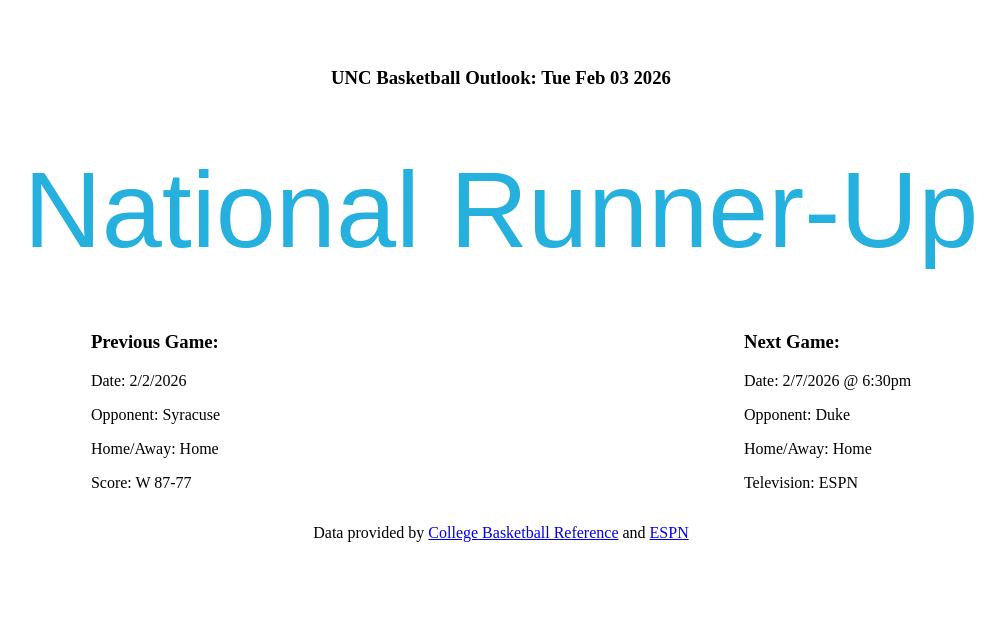
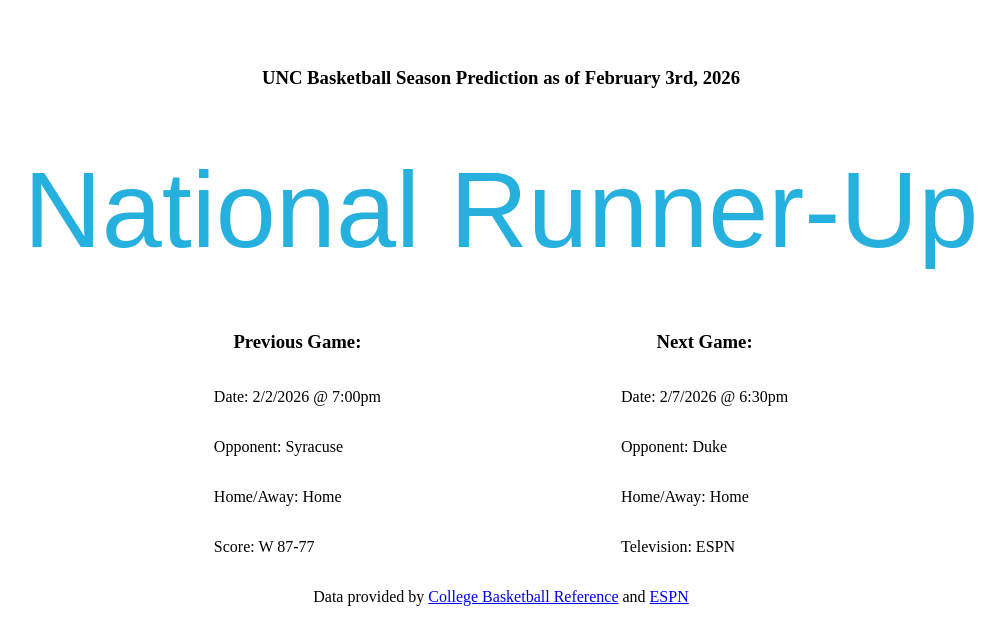
Before and after one commit to graysonjclark1/uncbasketballoutlook, a plain HTML site: page docs/index.html in a window 1280 px wide. Shown: the whole page, without its empty margins (139-1144 px from the left). Drawn offline with Linux system fonts and the light colour scheme.

Commit message:
Update UI

```diff
--- a/docs/index.html
+++ b/docs/index.html
@@ -9,7 +9,7 @@
 <body>
   <div id="spacer"></div>
   <div id="top">
-    <h3 id="title">UNC Basketball Outlook: </h3>
+    <h3 id="title">UNC Basketball Season Prediction as of </h3>
   </div>
   <div id="spacer"></div>
   <div id="container"></div>
@@ -17,14 +17,14 @@
   <div id="spacer"></div>
   <div id="bottom">
     <div id="previous">
-      <h3>Previous Game:</h3>
-      <p>Date: 2/2/2026</p>
+      <h3 id="heading">Previous Game:</h3>
+      <p>Date: 2/2/2026 @ 7:00pm</p>
       <p>Opponent: Syracuse</p>
       <p>Home/Away: Home</p>
       <p>Score: W 87-77</p>
     </div>
     <div id="next">
-      <h3>Next Game:</h3>
+      <h3 id="heading">Next Game:</h3>
       <p>Date: 2/7/2026 @ 6:30pm</p>
       <p>Opponent: Duke</p>
       <p>Home/Away: Home</p>
--- a/docs/index.js
+++ b/docs/index.js
@@ -21,10 +21,26 @@ getResult().then(data =>  {
     element.innerHTML = JSON.stringify(data.prediction, null, 2).replace(/['"]+/g, '');
 })
 
+function getOrdinalSuffix(day) {
+  if (day >= 11 && day <= 13) return 'th';
+
+  switch (day % 10) {
+    case 1: return 'st';
+    case 2: return 'nd';
+    case 3: return 'rd';
+    default: return 'th';
+  }
+}
+
 
 function updateTime() {
             const today = new Date();
-            document.getElementById('title').textContent += today.toDateString();
+            const monthFormatter = new Intl.DateTimeFormat('en-US', { month: 'long' });
+            const yearFormatter  = new Intl.DateTimeFormat('en-US', { year: 'numeric' });
+            const day = today.getDate();
+            const suffix = getOrdinalSuffix(day);
+            const formattedDate =`${monthFormatter.format(today)} ${day}${suffix}, ${yearFormatter.format(today)}`;
+            document.getElementById('title').textContent += formattedDate;
 }
 
 updateTime();
--- a/docs/styles.css
+++ b/docs/styles.css
@@ -10,7 +10,7 @@
 
 #bottom {
     display: flex;
-    justify-content: space-around;
+    justify-content: center;
 }
 
 #spacer {
@@ -20,14 +20,24 @@
 
 
 #previous {
-    padding-right: 40px;
+    display: flex;
+    flex-direction: column;
+    justify-content: center;
+    padding-right: 120px;
 }
 
 #next {
-    padding-left: 40px;
+    display: flex;
+    flex-direction: column;
+    justify-content: center;
+    padding-left: 120px;
 }
 
 #sources {
     display: flex;
     justify-content: center;
 }
+
+#heading {
+    text-align: center;
+}
```
